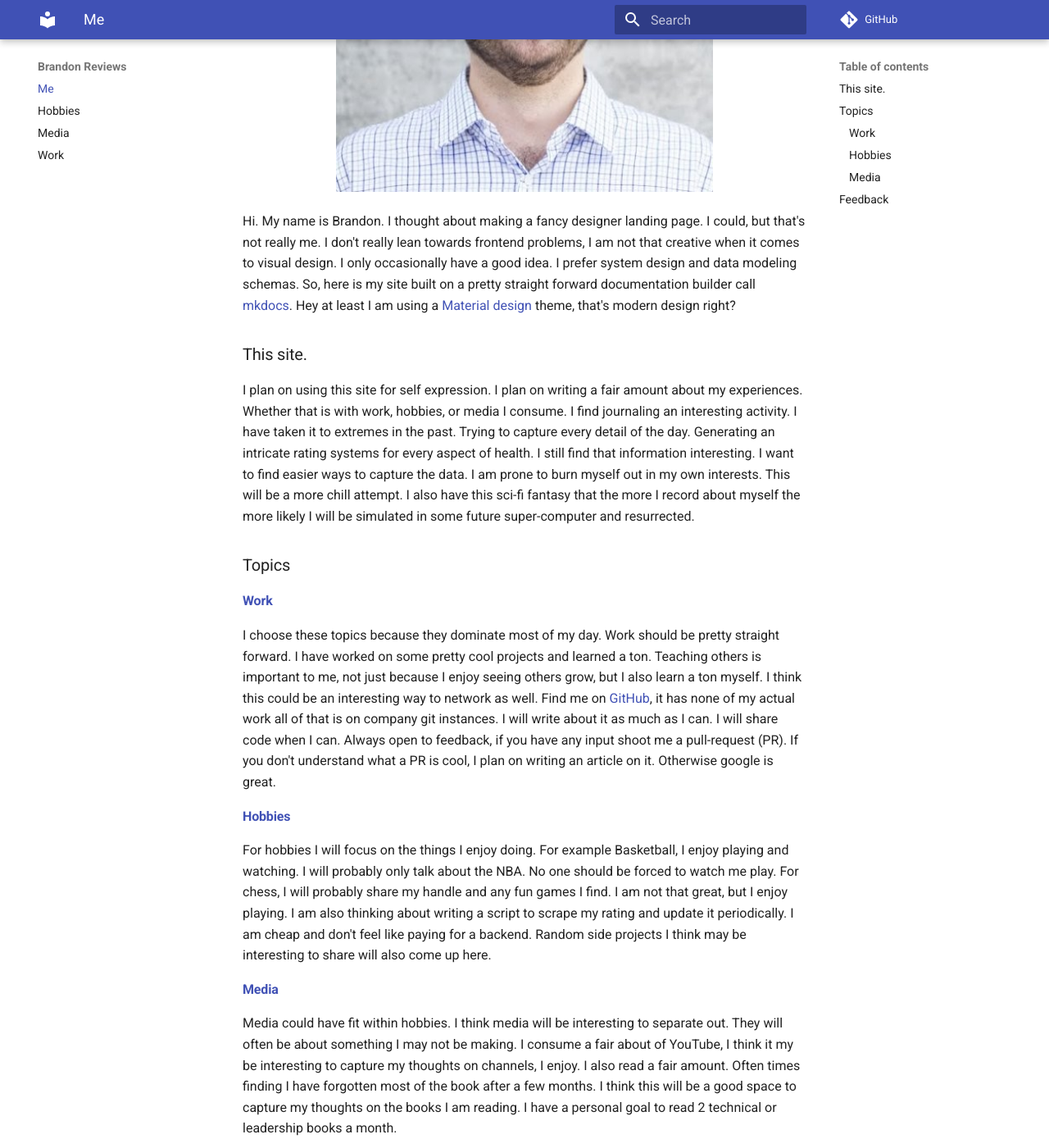
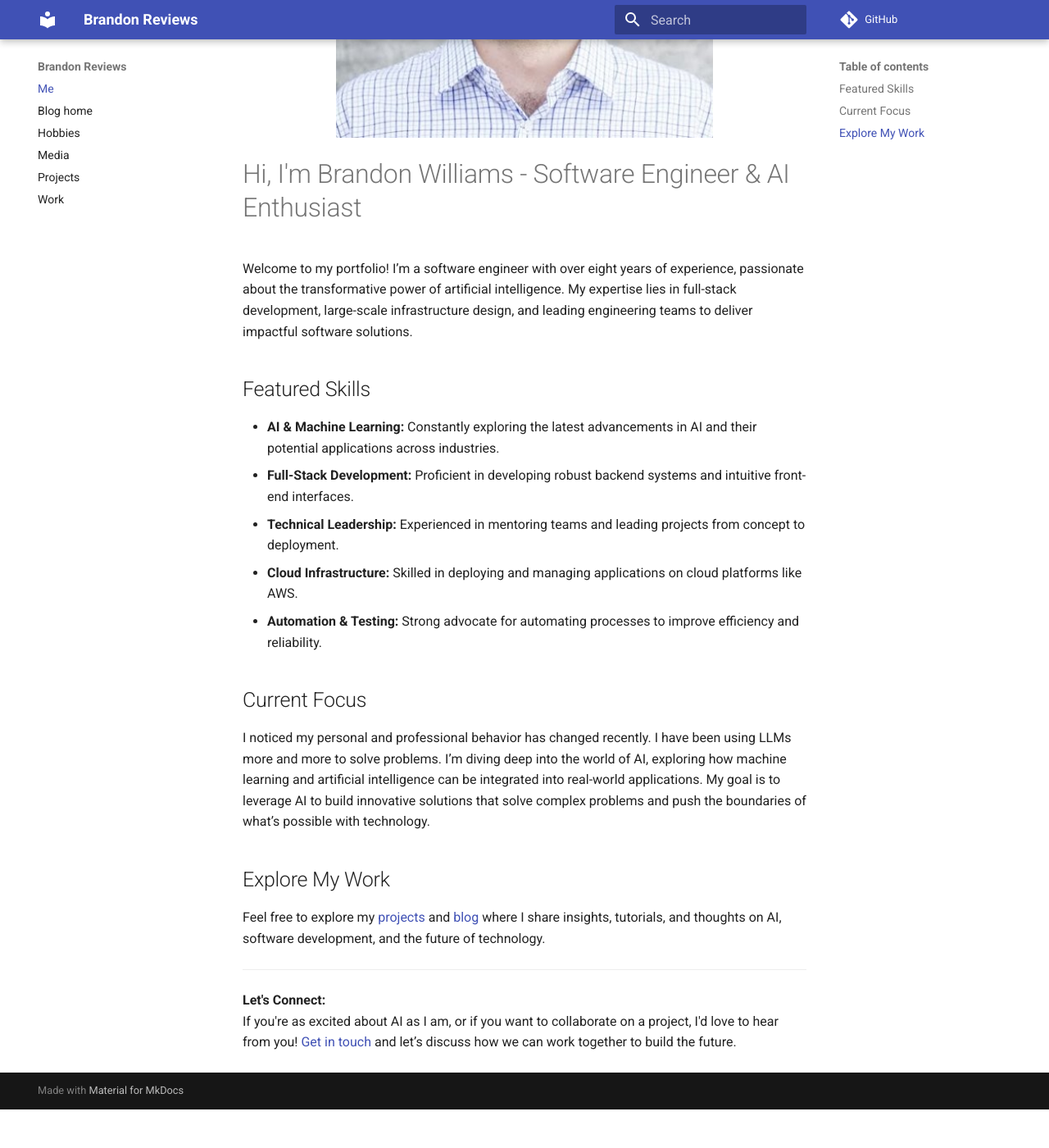
Before and after one commit to bweez/Brandon-Reviews, an MkDocs documentation site: the page built from docs/index.md, in a window 1280 px wide and 1400 px high, scrolled down 406 px. Shown: the whole window at 82% size. Built offline with MkDocs 1.6.1 and Material for MkDocs 9.7.7, drawn with Linux system fonts in a browser that asks for light colours; a script that is not in the unit is left out; comment, search, counter and statistics services are not loaded; after the commit the page ends 1759 px from its top, so only the background shows below that; some of the changed text lies outside the part shown.

Commit message:
Updated homepage and added space for a blog

```diff
--- a/docs/index.md
+++ b/docs/index.md
@@ -5,27 +5,24 @@
   <img width="460" height="300" src="assets/images/brandon-pro.jpg">
 </p>
 
-Hi.  My name is Brandon.  I thought about making a fancy designer landing page.  I could, but that's not really me.  I don't really lean towards frontend problems, I am not that creative when it comes to visual design.  I only occasionally have a good idea.  I prefer system design and data modeling schemas.  So, here is my site built on a pretty straight forward documentation builder call [mkdocs](https://mkdocs.com).  Hey at least I am using a [Material design](https://squidfunk.github.io/mkdocs-material/) theme, that's modern design right?
+# Hi, I'm Brandon Williams - Software Engineer & AI Enthusiast
 
-### This site.
+Welcome to my portfolio! I’m a software engineer with over eight years of experience, passionate about the transformative power of artificial intelligence. My expertise lies in full-stack development, large-scale infrastructure design, and leading engineering teams to deliver impactful software solutions.
 
-I plan on using this site for self expression.  I plan on writing a fair amount about my experiences.  Whether that is with work, hobbies, or media I consume.  I find journaling an interesting activity.  I have taken it to extremes in the past.  Trying to capture every detail of the day.  Generating an intricate rating systems for every aspect of health.  I still find that information interesting.  I want to find easier ways to capture the data.  I am prone to burn myself out in my own interests.  This will be a more chill attempt. I also have this sci-fi fantasy that the more I record about myself the more likely I will be simulated in some future super-computer and resurrected.
+## Featured Skills
+- **AI & Machine Learning:** Constantly exploring the latest advancements in AI and their potential applications across industries.
+- **Full-Stack Development:** Proficient in developing robust backend systems and intuitive front-end interfaces.
+- **Technical Leadership:** Experienced in mentoring teams and leading projects from concept to deployment.
+- **Cloud Infrastructure:** Skilled in deploying and managing applications on cloud platforms like AWS.
+- **Automation & Testing:** Strong advocate for automating processes to improve efficiency and reliability.
 
+## Current Focus
+I noticed my personal and professional behavior has changed recently.  I have been using LLMs more and more to solve problems.  I’m diving deep into the world of AI, exploring how machine learning and artificial intelligence can be integrated into real-world applications. My goal is to leverage AI to build innovative solutions that solve complex problems and push the boundaries of what’s possible with technology.
 
-### Topics
+## Explore My Work
+Feel free to explore my [projects](project.md) and [blog](blog-home.md) where I share insights, tutorials, and thoughts on AI, software development, and the future of technology.
 
-#### [Work](work.md)
+---
 
-I choose these topics because they dominate most of my day.  Work should be pretty straight forward.  I have worked on some pretty cool projects and learned a ton.  Teaching others is important to me, not just because I enjoy seeing others grow, but I also learn a ton myself.  I think this could be an interesting way to network as well.  Find me on [GitHub](https://github.com/bweez/), it has none of my actual work all of that is on company git instances.  I will write about it as much as I can.  I will share code when I can.  Always open to feedback, if you have any input shoot me a pull-request (PR).  If you don't understand what a PR is cool, I plan on writing an article on it.  Otherwise google is great.
-
-#### [Hobbies](hobbies.md)
-
-For hobbies I will focus on the things I enjoy doing.  For example Basketball, I enjoy playing and watching.  I will probably only talk about the NBA.  No one should be forced to watch me play.  For chess, I will probably share my handle and any fun games I find.  I am not that great, but I enjoy playing.  I am also thinking about writing a script to scrape my rating and update it periodically.  I am cheap and don't feel like paying for a backend.  Random side projects I think may be interesting to share will also come up here.
-
-#### [Media](media.md)
-
-Media could have fit within hobbies.  I think media will be interesting to separate out. They will often be about something I may not be making.  I consume a fair about of YouTube, I think it my be interesting to capture my thoughts on channels, I enjoy.  I also read a fair amount.  Often times finding I have forgotten most of the book after a few months.  I think this will be a good space to capture my thoughts on the books I am reading. I have a personal goal to read 2 technical or leadership books a month.
-
-### Feedback
-
-Always open to feedback.  Feel free to send me a PR with any kind of correction.  I am sure I will link my other socials somehow.  Ping me on what ever you find easiest to use.
+**Let's Connect:**
+If you're as excited about AI as I am, or if you want to collaborate on a project, I'd love to hear from you! [Get in touch](mailto:brandonwebdev@gmail.com) and let’s discuss how we can work together to build the future.
```
Also changed, not shown: docs/blog-home.md (added), docs/projects.md (added), 1 other file.
